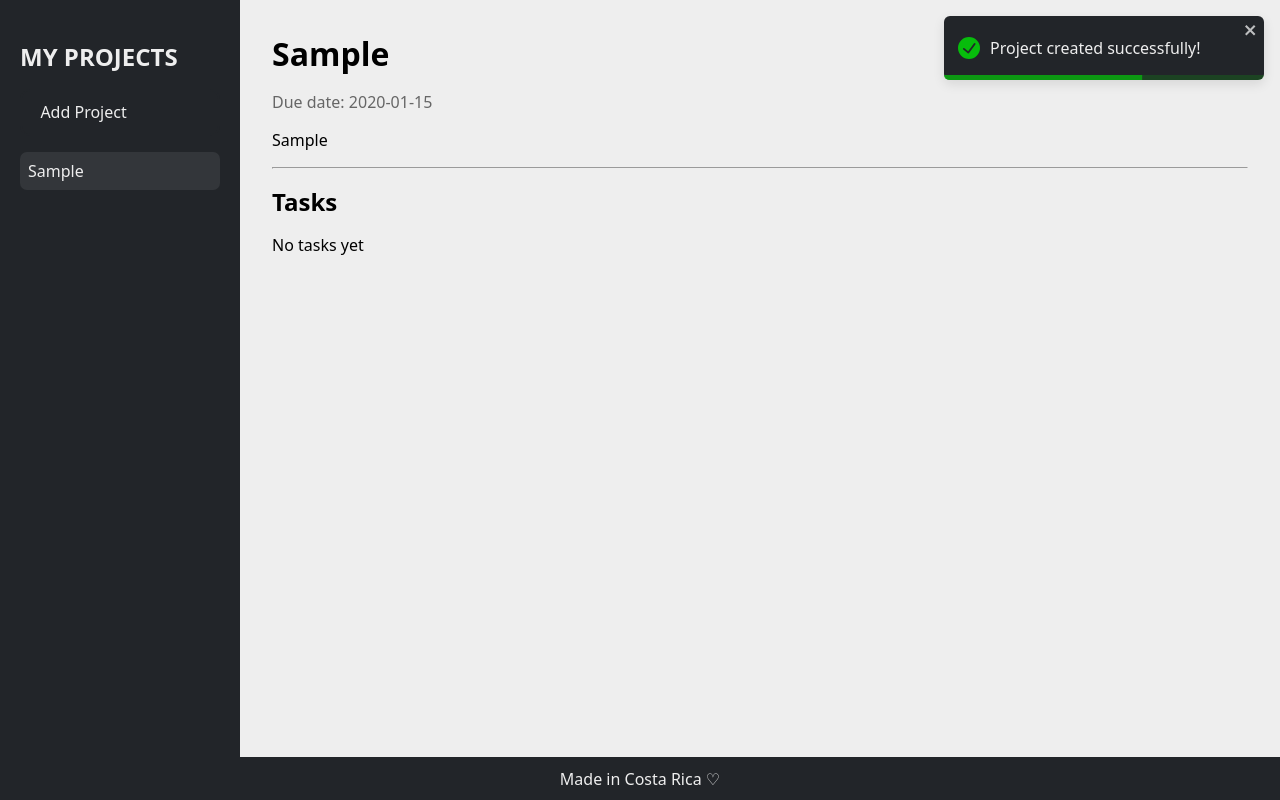
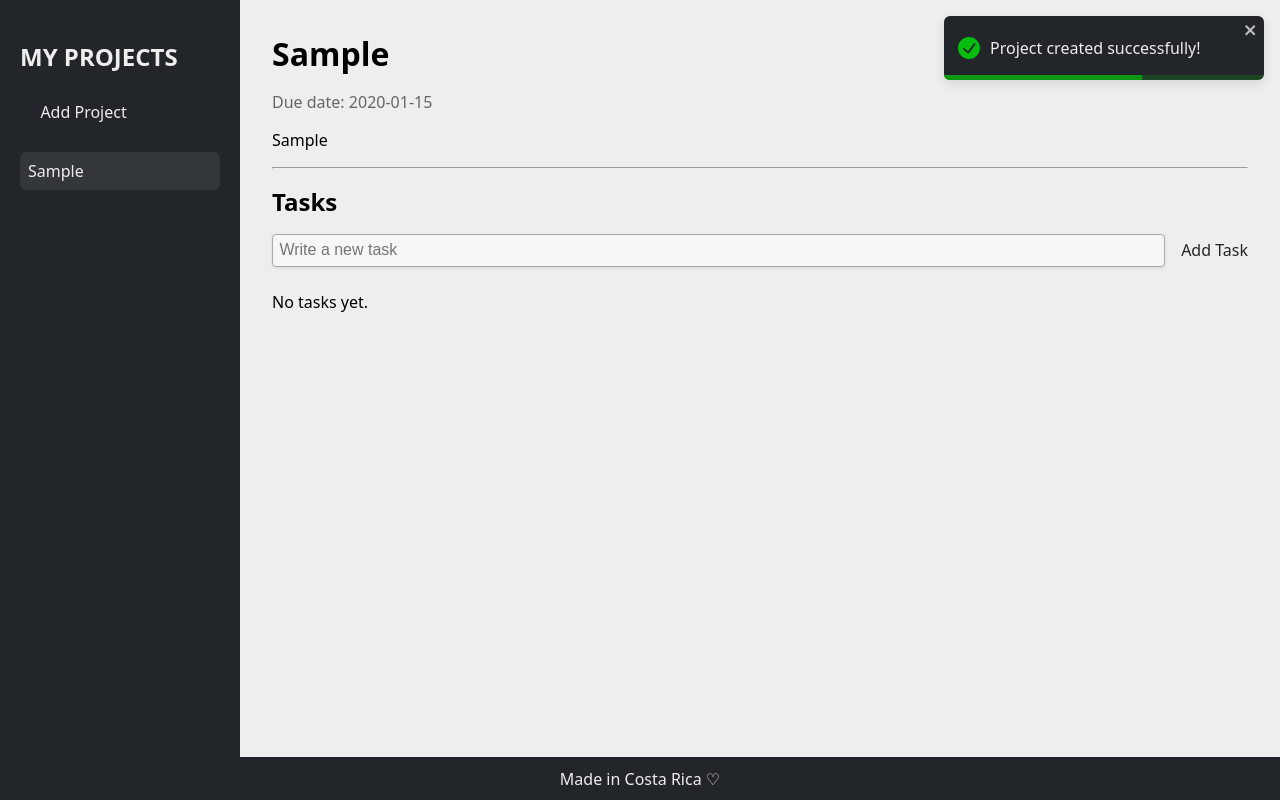
Before and after one commit to marivalerio104/project-management, a React (Vite) app: page /project/new in a window 1280 px wide. Both pictures are taken after typing "Sample", "Sample", "2020-01-15" into the empty fields and a click on the button "Create Project". Built offline with nearby package versions, Linux system fonts and the light colour scheme.

Commit message:
Add functionality to add tasks

```diff
--- a/src/components/Input/Input.css
+++ b/src/components/Input/Input.css
@@ -1,10 +1,9 @@
-#input-container {
+.input-container {
   display: flex;
   flex-direction: column;
-  margin-bottom: 2rem;
 }
 
-#input-container label {
+.input-container label {
   font-size: 1.1rem;
   margin-bottom: 0.5rem;
 }
--- a/src/components/Input/Input.jsx
+++ b/src/components/Input/Input.jsx
@@ -1,7 +1,7 @@
 import "./Input.css";
 
 export default function Input({ textarea, label, ...props }) {
-  return <div id="input-container">
+  return <div className="input-container">
     {label && <label htmlFor={props.id}>{label}</label>}
     {textarea ? <textarea {...props}></textarea> : <input {...props} />}
   </div>
--- a/src/pages/Project/components/Tasks/Tasks.css
+++ b/src/pages/Project/components/Tasks/Tasks.css
@@ -1,3 +1,18 @@
+#tasks h3 {
+  margin: 1rem 0;
+  font-size: 1.5rem;
+}
+
+#tasks form{
+  display: flex;
+  margin-bottom: 1.5rem;
+}
+
+#tasks .input-container {
+  flex: 1;
+  margin-right: 1rem;
+}
+
 #tasks ul {
   background-color: rgb(222, 225, 228);
   display: flex;
@@ -5,7 +20,7 @@
   justify-content: space-between;
   border-radius: 10px;
   padding: 0.7rem;
-  gap: 0.75rem;
+  gap: 0.8rem;
 }
 
 #tasks li {
--- a/src/pages/Project/components/Tasks/Tasks.jsx
+++ b/src/pages/Project/components/Tasks/Tasks.jsx
@@ -1,11 +1,30 @@
 import "./Tasks.css";
 import { useRef, useState } from 'react';
+import { toast } from 'react-toastify';
+import { v4 as uuidv4 } from 'uuid';
 import Button from "../../../../components/Button/Button";
+import Input from "../../../../components/Input/Input";
 import ConfirmationModal from "../ConfirmationModal/ConfirmationModal";
 
 export default function Tasks({ tasks, setProjects, projectId }) {
+  const [newTask, setNewTask] = useState("");
   const [selectedTaskId, setSelectedTaskId] = useState();
   const confirmationModal = useRef();
+
+  function handleAddTask(e) {
+    e.preventDefault();
+    toast.success("Task added successfully!");
+    setProjects(prev => prev.map(p =>
+      p.id === projectId ? {
+        ...p, tasks: [...p.tasks, { id: uuidv4(), task: newTask }]
+      } : p
+    ));
+    setNewTask("");
+  }
+
+  function handleTaskChange(e) {
+    setNewTask(e.target.value);
+  }
 
   function handleClickClear(id) {
     setSelectedTaskId(id);
@@ -13,19 +32,26 @@ export default function Tasks({ tasks, setProjects, projectId }) {
   }
 
   function handleClear() {
+    toast.success("Task cleared successfully!");
     confirmationModal.current.close();
     setProjects(prev => prev.map(p =>
       p.id === projectId ? {
         ...p, tasks: p.tasks.filter(task => task.id !== selectedTaskId)
       }
-        : p
+      : p
     ));
   }
 
   return <>
     <div id="tasks">
       <h3>Tasks</h3>
-      {tasks.length === 0 ? <p>No tasks yet</p> :
+      <form onSubmit={handleAddTask}>
+        <Input placeholder="Write a new task" id="new-task" required
+          onChange={handleTaskChange} value={newTask}
+        />
+        <Button type="submit" variant="secondary">Add Task</Button>
+      </form>
+      {tasks.length === 0 ? <p>No tasks yet.</p> :
         <ul>
           {tasks.map(task =>
             <li key={task.id}>
```
